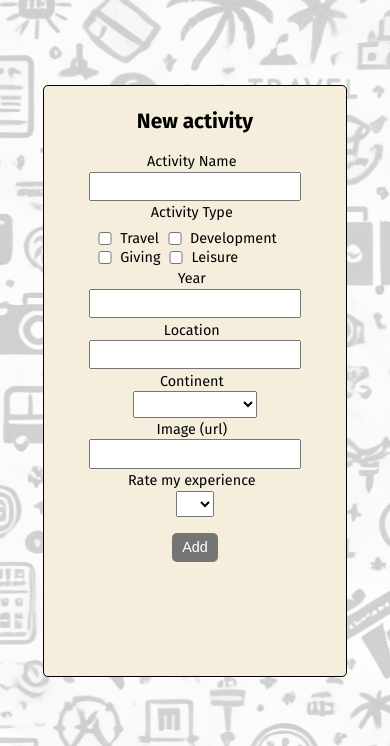
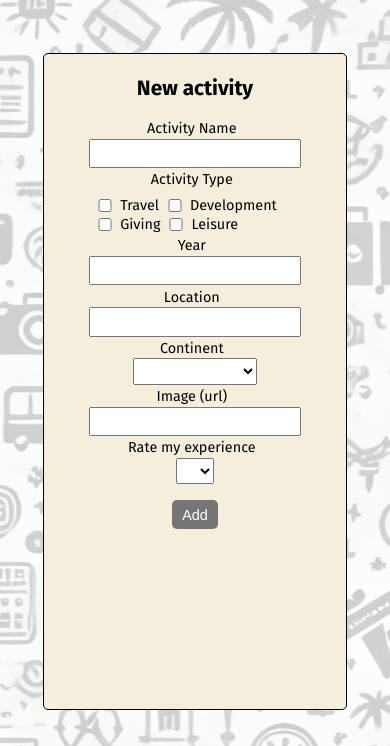
Before and after one commit to ramsey-merdassi/bucket-list-collector-app, a PHP site: page / in a window 390 px wide. Shown: the part 191-937 px from the top of the page. Run offline with PHP 8.4, Linux system fonts and the light colour scheme; data that the repository does not hold is empty.

Commit message:
increase height of add activity form

```diff
--- a/style.css
+++ b/style.css
@@ -332,6 +332,7 @@ select {
 
      .new-activity-form {
          width: 78%;
+         height: 90%;
      }
 
       .add-activity h1 {
```
